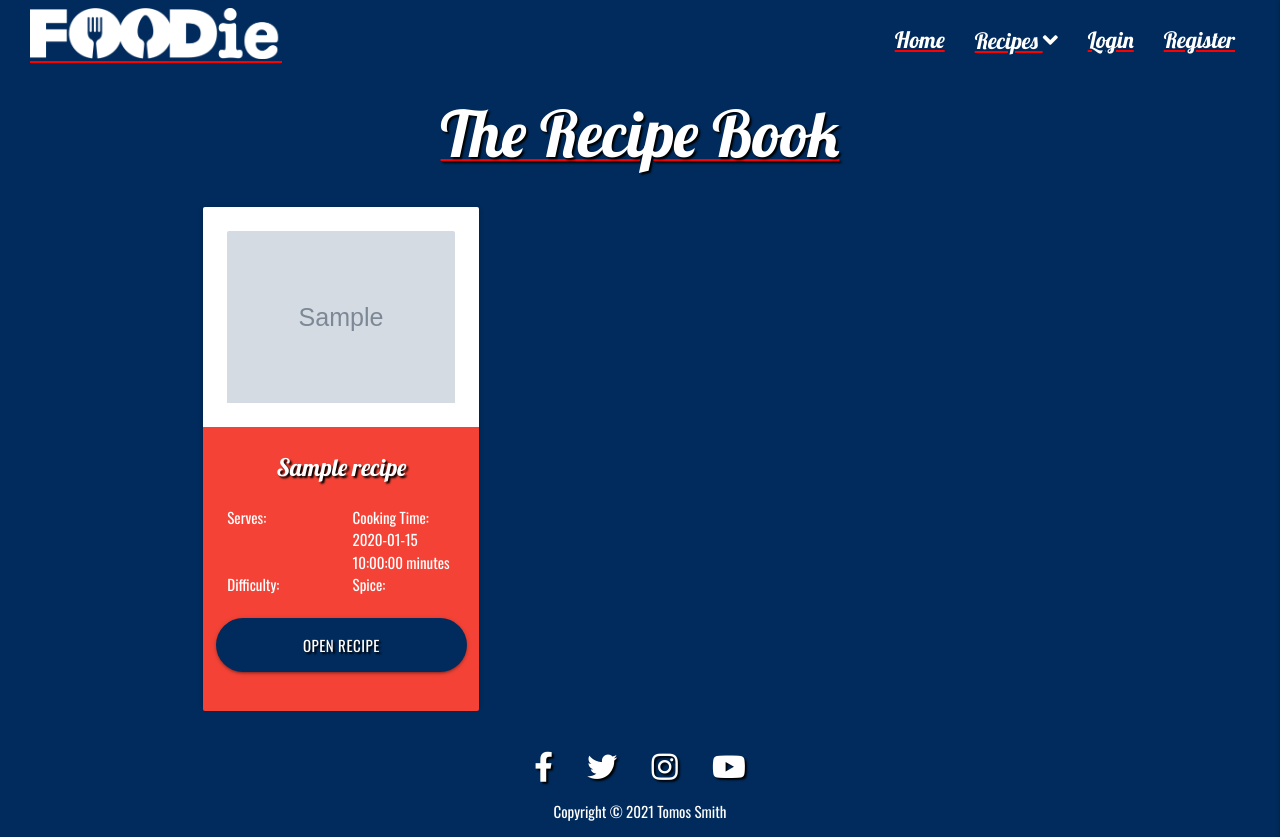
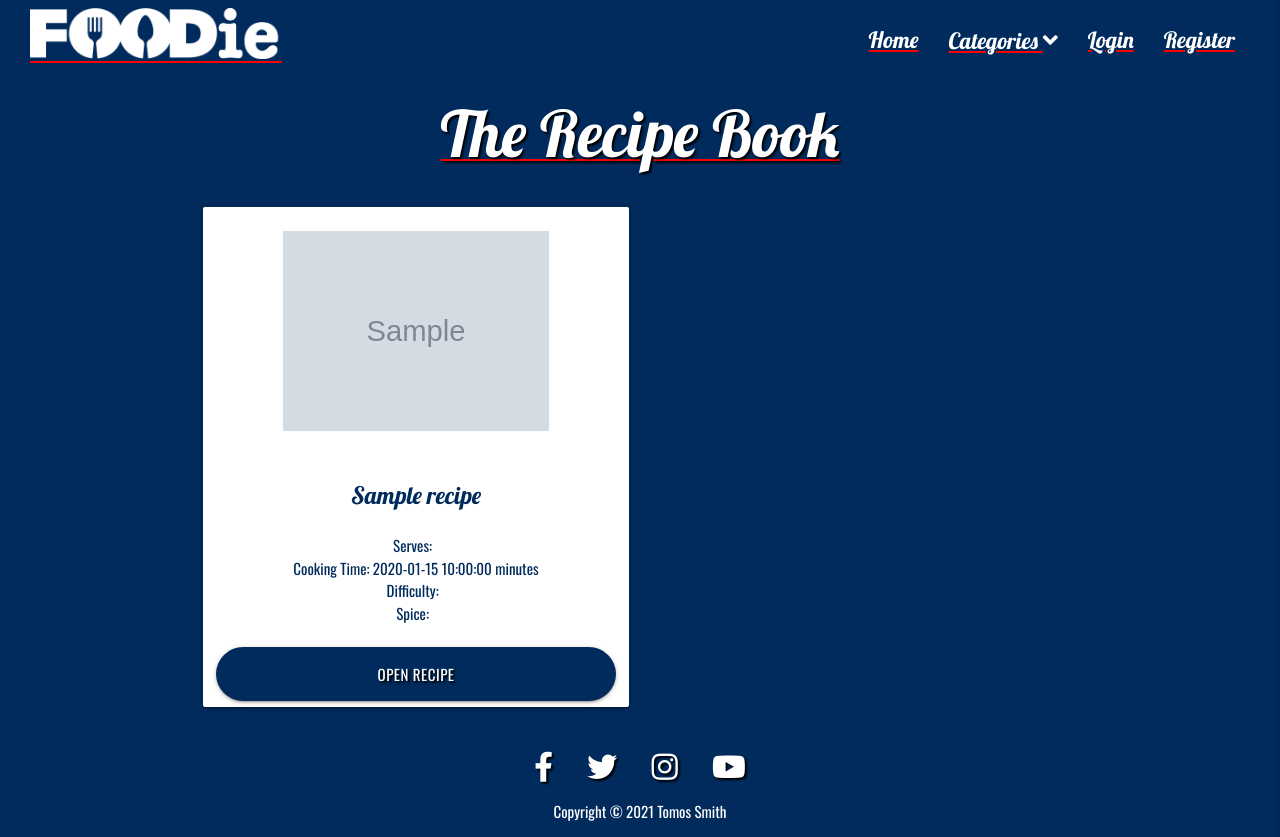
Before and after one commit to tomossmith/MS3-Foodie, a Flask app: page /get_recipes in a window 1280 px wide. Run offline with Flask 2, Linux system fonts and the light colour scheme; grey boxes marked "Sample" are stand-in pictures; a database or web service that is not in the repository returns one stand-in record (values such as "Sample title"); some libraries are stand-ins or nearby versions.

Commit message:
changed colors of the cards on all pages, removed the index page

```diff
--- a/static/css/style.css
+++ b/static/css/style.css
@@ -253,6 +253,10 @@
 
 /* Recipe Pages */
 
+.card-color {
+    background-color: white;
+}
+
 .card {
     margin-bottom: 2em;
 }
@@ -270,6 +274,12 @@
     margin-top: 1em;
 }
 
+#recipe_img {
+    height: 200px;
+    max-height: 100%;
+    object-fit: contain;
+}
+
 /* Footer */
 
 .footer-social a {
--- a/templates/base.html
+++ b/templates/base.html
@@ -52,9 +52,9 @@
                 <a href="#" data-target="mobile-demo" class="sidenav-trigger right gradient-text"><i
                         class="fas fa-bars"></i></a>
                 <ul class="right hide-on-med-and-down ">
-                    <li><a href="{{ url_for('index') }}">Home</a></li>
+                    <li><a href="{{ url_for('get_recipes') }}">Home</a></li>
                     <!-- Dropdown Trigger -->
-                    <li><a class="dropdown-trigger" href="#!" data-target="dropdown-main">Recipes <i class="fas fa-angle-down"></i></a></li>
+                    <li><a class="dropdown-trigger" href="#!" data-target="dropdown-main">Categories <i class="fas fa-angle-down"></i></a></li>
                         {% if session.user %}
                             <li><a href="{{ url_for('add_recipe') }}">New Recipe</a></li>
                             <li><a href="{{ url_for('my_recipes', username=session['user']) }}">{{ session.user[0]|upper}}{{session.user[1:] }}'s Recipes</a></li>
@@ -73,9 +73,9 @@
 
         <!-- MOBILE NAVIGATION BAR -->
         <ul class="sidenav" id="mobile-demo">
-            <li><a href="{{ url_for('index') }}">Home</a></li>
+            <li><a href="{{ url_for('get_recipes') }}">Home</a></li>
             <!-- Dropdown Trigger -->
-            <li><a class="dropdown-trigger" href="#!" data-target="dropdown-mobile">Recipes <i class="fas fa-angle-down"></i></a></li>
+            <li><a class="dropdown-trigger" href="#!" data-target="dropdown-mobile">Categories <i class="fas fa-angle-down"></i></a></li>
                 {% if session.user %}
                     <li><a href="{{ url_for('add_recipe') }}">New Recipe</a></li>
                     <li><a href="{{ url_for('my_recipes', username=session['user']) }}">{{ session.user[0]|upper}}{{session.user[1:] }}'s Recipes</a></li>
--- a/templates/edit_recipe.html
+++ b/templates/edit_recipe.html
@@ -9,7 +9,7 @@
 
 <div id="form-blocks">
     <div class="row">
-        <form class="col s12 red" method="POST" action="{{ url_for('edit_recipe', recipe_id=recipe._id) }}">
+        <form class="col s12" method="POST" action="{{ url_for('edit_recipe', recipe_id=recipe._id) }}">
 
             <div class="row">
 
--- a/templates/recipes.html
+++ b/templates/recipes.html
@@ -9,90 +9,81 @@
   {% for recipe in recipes %}
 
   <!-- RECIPE IMAGE & TITLE -->
-  <div class="col s12 m4">
+  <div class="col l12 xl6">
     <div class="card large">
       <div class="card-content">
         <div class="card-image">
-          <img src="{{ recipe.recipe_image_url }}">
+          <img id="recipe_img" src="{{ recipe.recipe_image_url }}">
         </div>
       </div>
-      <div class="card-content red">
+      <div class="card-content">
         <div class="row">
           <div class="col s12">
-            <h3 id="recipe-title" class="card-title white-text text-shadow center-align">{{ recipe.recipe_name }}</h3>
+            <h3 id="recipe-title" class="card-title default-blue-text center-align">{{ recipe.recipe_name }}</h3>
           </div>
         </div>
         <div id="tab-details">
-
-          <!-- RECIPE DESCRIPTION-->
-<!--
-          <div class="row">
-            <div class="col s12">
-              <p class="white-text">{{ recipe.recipe_description }}</p>
-            </div>
-          </div>
--->
-          <div id="recipe_key">
+          <div id="recipe_key" class="center-align default-blue-text">
             <!-- RECIPE KEY ROW 1-->
             <div class="row">
-              <div class="col s6">
-                <p class="white-text">Serves: &nbsp;
+              <div class="col s12">
+                <p>Serves: &nbsp;
 
                   {% if recipe.recipe_serving == '1' %}
-                  <i class="fas fa-user white-text"></i>
+                  <i class="fas fa-user"></i>
                   {% endif %}
 
                   {% if recipe.recipe_serving == '2' %}
-                  <i class="fas fa-user white-text"></i>
-                  <i class="fas fa-user white-text"></i>
+                  <i class="fas fa-user"></i>
+                  <i class="fas fa-user"></i>
                   {% endif %}
 
                   {% if recipe.recipe_serving == '3' %}
-                  <i class="fas fa-user white-text"></i>
-                  <i class="fas fa-user white-text"></i>
-                  <i class="fas fa-user white-text"></i>
+                  <i class="fas fa-user"></i>
+                  <i class="fas fa-user"></i>
+                  <i class="fas fa-user"></i>
                   {% endif %}
 
                   {% if recipe.recipe_serving == '4' %}
-                  <i class="fas fa-user white-text"></i>
-                  <i class="fas fa-user white-text"></i>
-                  <i class="fas fa-user white-text"></i>
-                  <i class="fas fa-user white-text"></i>
+                  <i class="fas fa-user"></i>
+                  <i class="fas fa-user"></i>
+                  <i class="fas fa-user"></i>
+                  <i class="fas fa-user"></i>
                   {% endif %}
 
                   {% if recipe.recipe_serving == '5' %}
-                  5 x <i class="fas fa-user white-text"></i>
+                  5 x <i class="fas fa-user"></i>
                   {% endif %}
 
                   {% if recipe.recipe_serving == '6' %}
-                  6 x <i class="fas fa-user white-text"></i>
+                  6 x <i class="fas fa-user"></i>
                   {% endif %}
 
                   {% if recipe.recipe_serving == '7' %}
-                  7 x <i class="fas fa-user white-text"></i>
+                  7 x <i class="fas fa-user"></i>
                   {% endif %}
 
                   {% if recipe.recipe_serving == '8' %}
-                  8 x <i class="fas fa-user white-text"></i>
+                  8 x <i class="fas fa-user"></i>
                   {% endif %}
 
                   {% if recipe.recipe_serving == '9' %}
-                  9 x <i class="fas fa-user white-text"></i>
+                  9 x <i class="fas fa-user"></i>
                   {% endif %}
 
                   {% if recipe.recipe_serving == '10' %}
-                  10 x <i class="fas fa-user white-text"></i>
+                  10 x <i class="fas fa-user"></i>
                   {% endif %}
                 </p>
               </div>
-              <div class="col s6">
-                <p class="white-text">Cooking Time: {{ recipe.recipe_cook_time }} minutes</p>
+              <div class="col s12">
+                <p>Cooking Time: {{ recipe.recipe_cook_time }} minutes</p>
               </div>
             </div>
             <!-- RECIPE KEY ROW 2-->
             <div class="row">
-              <div class="col s6">
-                <p class="white-text">Difficulty: &nbsp;
+              <div class="col s12">
+                <p>Difficulty: &nbsp;
                   {% if recipe.recipe_difficulty == 'Easy' %}
                   <i class="far fa-check-circle"></i>
                   <i class="far fa-circle"></i>
@@ -114,8 +105,8 @@
 
               </div>
 
-              <div class="col s6">
-                <p class="white-text">Spice: &nbsp;
+              <div class="col s12">
+                <p>Spice: &nbsp;
                   {% if recipe.recipe_spice == 'Not Spicy' %}
                   <i class="fas fa-times"></i>
                   {% endif %}
@@ -138,7 +129,7 @@
               </div>
             </div>
             <br>
-            <div class="row center-align">
+            <div class="row">
               <a class="col s12 btn-large text-shadow default-button"
                 href="{{ url_for('open_recipe',recipe_id=recipe._id) }}">Open Recipe</a>
             </div>
```
Also changed, not shown: templates/add_category.html (+0 -9 lines), templates/admins.html (+6 -6 lines), templates/categories.html (+21 -31 lines), templates/edit_category.html (+3 -12 lines), templates/index.html (deleted, +0 -16 lines), templates/my_recipes.html (+27 -37 lines), templates/recipes_by_type.html (+31 -42 lines).
